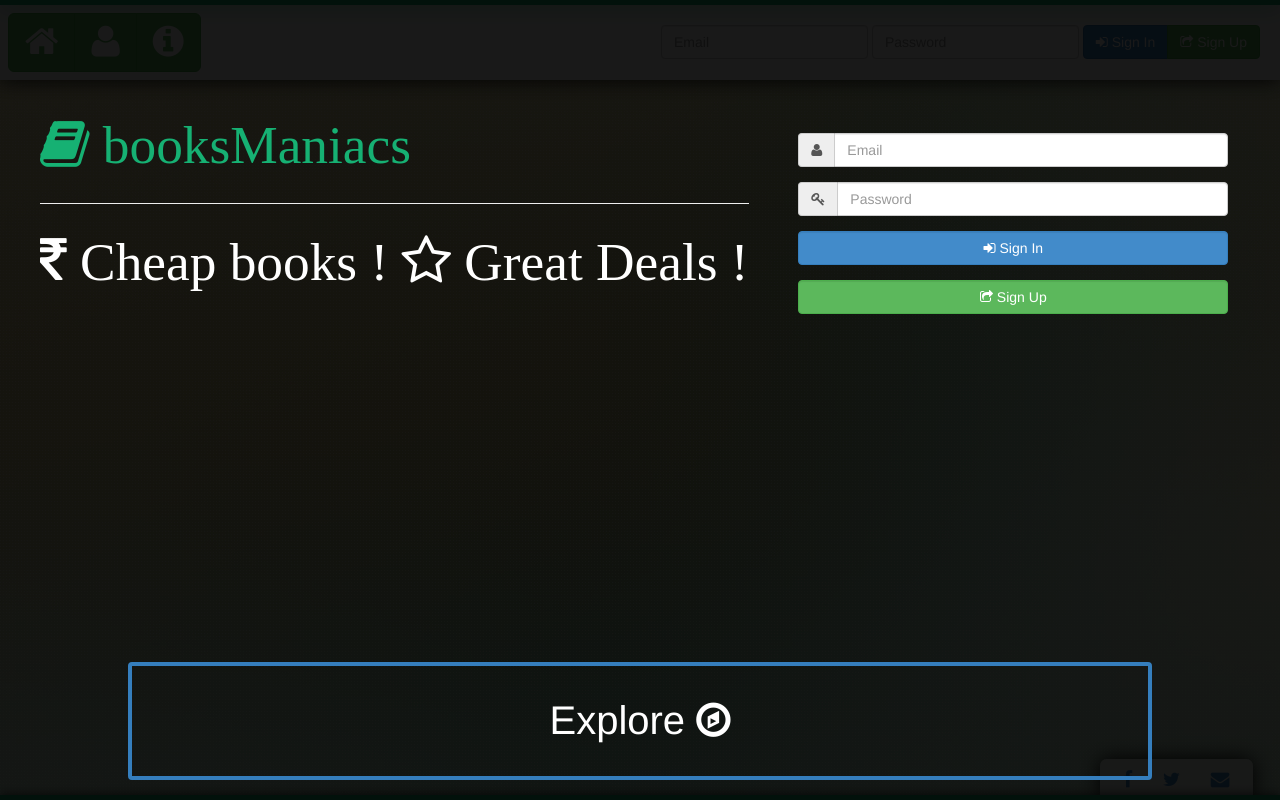
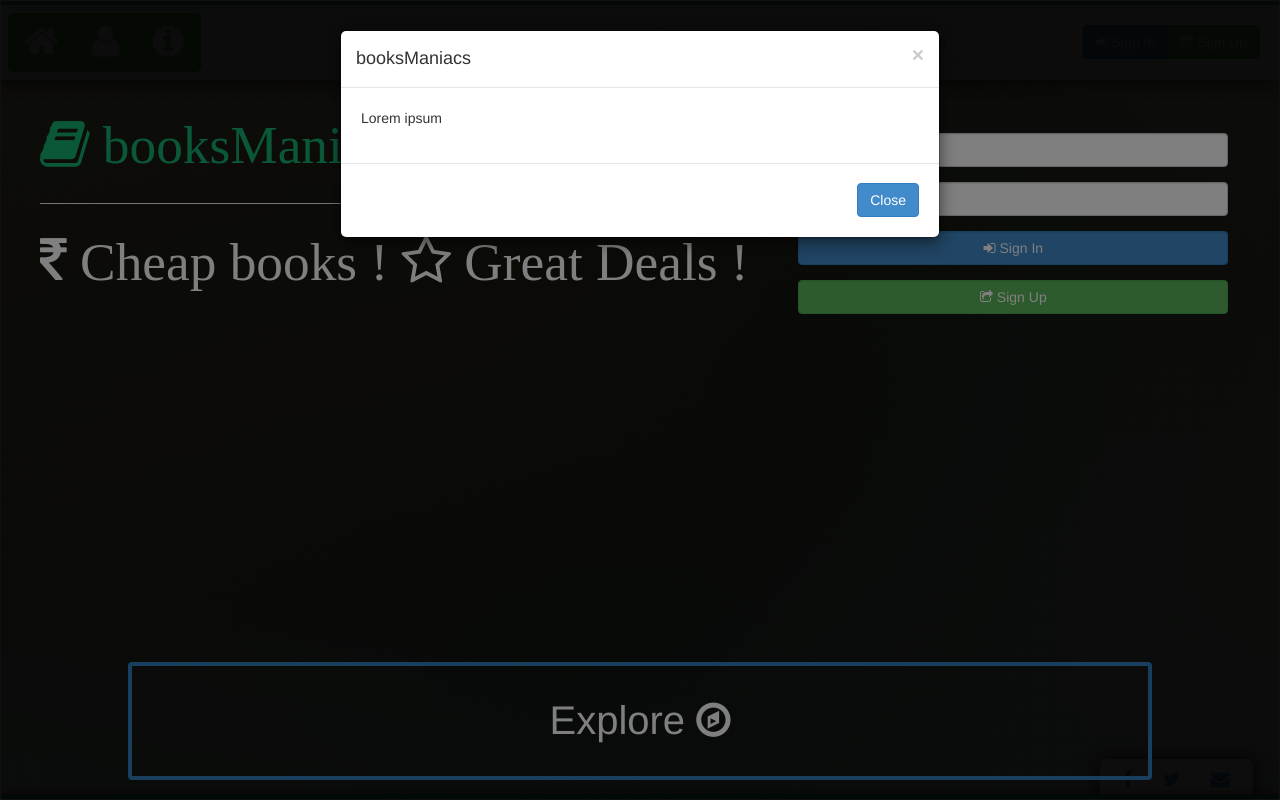
Before and after one commit to NebulaX/booksManiacs, a Django app: page /booksManiacs/ in a window 1280 px wide, after a click that opens the changed part. Run offline with Django 3.2, Linux system fonts and the light colour scheme; data that the repository does not hold is empty; parts of the project's set-up code (start-up, migrations or seed data) failed here and were passed over.

Commit message:
Adds info modal

```diff
--- a/website/booksManiacs/templates/base.html
+++ b/website/booksManiacs/templates/base.html
@@ -91,6 +91,24 @@
 		</div>
 		<div id = "footer">
 		</div>
+
+		<!-- Modal -->
+		<div class="modal fade" id="myModal" tabindex="-1" role="dialog" aria-labelledby="myModalLabel" aria-hidden="true">
+		  <div class="modal-dialog">
+		    <div class="modal-content">
+		      <div class="modal-header">
+		        <button type="button" class="close" data-dismiss="modal" aria-hidden="true">&times;</button>
+		        <h4 class="modal-title" id="myModalLabel">booksManiacs</h4>
+		      </div>
+		      <div class="modal-body">
+		        Lorem ipsum
+		      </div>
+		      <div class="modal-footer">
+		        <button type="button" class="btn btn-primary" data-dismiss="modal">Close</button>
+		      </div>
+		    </div>
+		  </div>
+		</div>
 	</body>
 	{% block endStaticFiles %}
 	{% endblock %}
```
